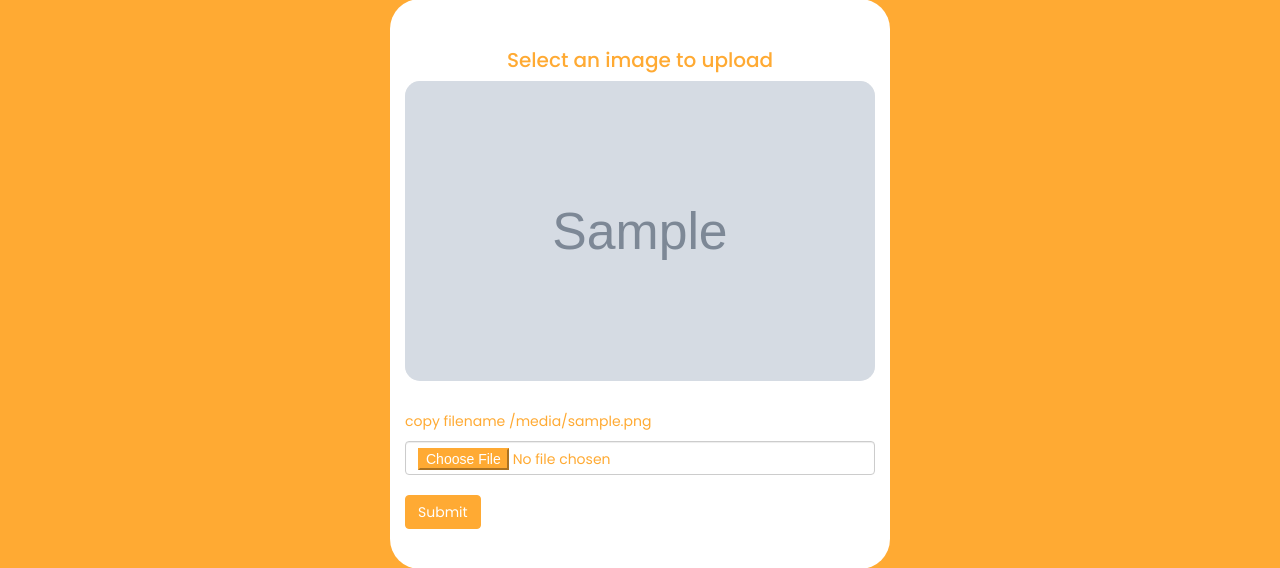
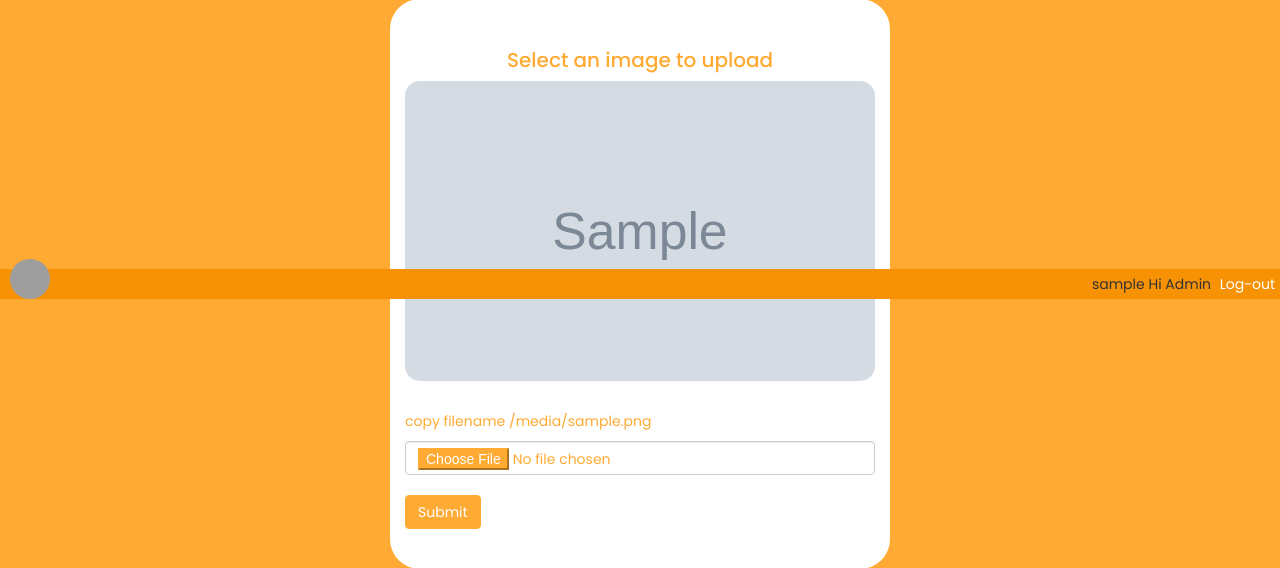
Before and after one commit to rawidaniel/AddisReview, a Flask app: template website/templates/uploadphoto.html in a window 1280 px wide. Shown: the part 116-684 px from the top of the page. Run offline with Flask 2, Linux system fonts and the light colour scheme; the template is opened without the code that fills it: most values are stand-ins (such as "Sample title", 1, 10 or a date in 2020); grey boxes marked "Sample" are stand-in pictures; some libraries are stand-ins or nearby versions; grey boxes are pictures that could not be loaded.

Commit message:
Update uploadphoto.html

```diff
--- a/website/templates/uploadphoto.html
+++ b/website/templates/uploadphoto.html
@@ -9,12 +9,47 @@
       href="https://maxcdn.bootstrapcdn.com/bootstrap/3.3.6/css/bootstrap.min.css"
       href
     />
+    <link rel="icon" href="../static/images/mini-icon-2.png" />
+    <link rel="stylesheet" href="../static/styles/nav.css" />
     <link rel="stylesheet" href="../static/styles/uploadphoto.css" />
     <title>Upload Image</title>
     <script src="https://ajax.googleapis.com/ajax/libs/jquery/3.1.0/jquery.min.js"></script>
   </head>
 
   <body>
+
+
+
+    <nav>
+        <ul>
+          <div class="logo"></div>
+
+          {% if user_is_admin == True %}
+          <li><a href="/admin">Admin</a></li>
+          <li><a href="/restaurants">Restaurant</a></li>
+          <li><a href="/">Restaurant</a></li>
+          {% endif %}
+
+        </ul>
+
+        <div class="user-ctl">
+          <span>
+            <input type="hidden" data-user-id="{{userId}}" />
+            <i class="fa-regular fa-user"></i>
+            <span>{{user_name}}</span>
+          </span>
+          <span>
+            Hi Admin
+          </span>
+          <a href="/logout"
+            ><span><i class="fa-solid fa-power-off"></i>Log-out</span></a
+          >
+        </div>
+      </nav>
+
+
+
+
     <div class="container">
       <div class="row">
         <h3>Select an image to upload</h3>
```
